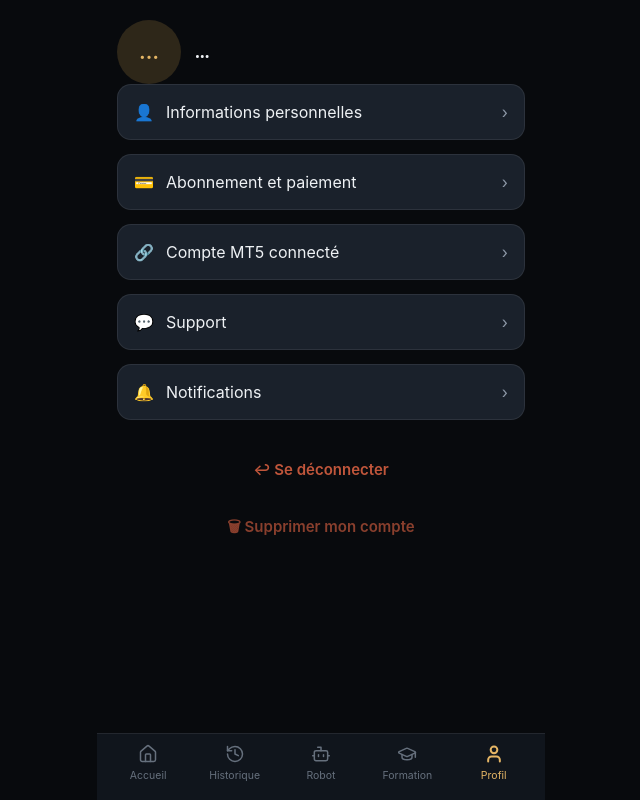
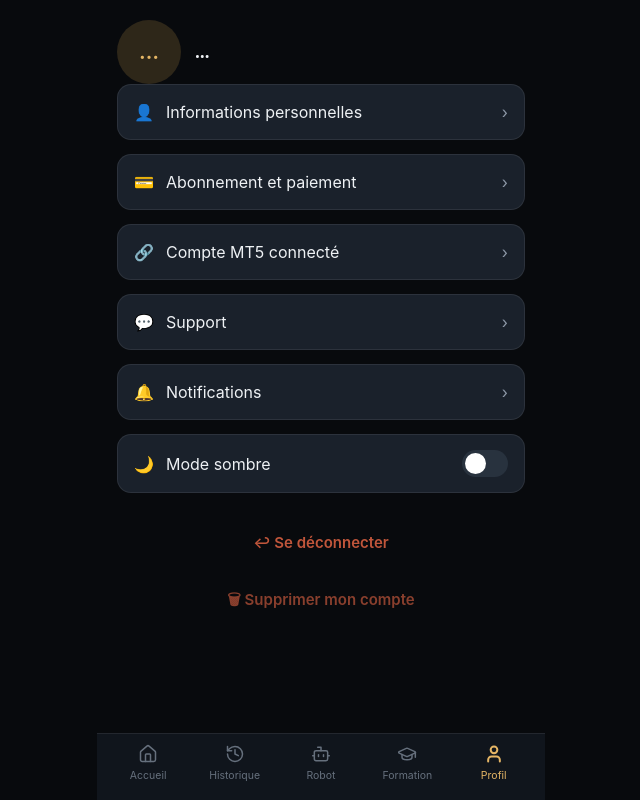
Before and after one commit to Phrayca/lotabot-frontend, a Next.js app: page /profil in a window 1280 px wide. Shown: the whole page, without its empty margins (319-959 px from the left). Built offline with nearby package versions, Linux system fonts and the light colour scheme; no server answers; sample sign-in values are in the browser's storage.

Commit message:
Mode clair/sombre, correction couleur inexistante

```diff
--- a/app/globals.css
+++ b/app/globals.css
@@ -4,10 +4,55 @@
 
 @import url('https://fonts.googleapis.com/css2?family=Sora:wght@500;600;700;800&family=Inter:wght@400;500;600;700&display=swap');
 
-html, body {
-  background: #080a0d;
-  color: #eef1f4;
+/* Palette sombre (valeurs d'origine de l'app, inchangees) */
+:root {
+  --color-bg: #10151c;
+  --color-frame: #0b0f14;
+  --color-surface: #1a212b;
+  --color-surface2: #212a35;
+  --color-surface3: #28323e;
+  --color-border: rgba(255, 255, 255, 0.08);
+  --color-ink: #eef1f4;
+  --color-dim: #8e99a8;
+  --color-dimmer: #66707d;
+  --color-gold: #c99a4b;
+  --color-goldbright: #e4b565;
+  --color-green: #3fa873;
+  --color-greenbg: rgba(63, 168, 115, 0.12);
+  --color-red: #c0563b;
+  --color-redbg: rgba(192, 86, 59, 0.12);
+  /* Fond de la page derriere le cadre mobile (max-w-md) : plus sombre que --color-bg,
+     c'etait deja le cas avant, garde ici sous son propre nom plutot que confondu avec "bg". */
+  --html-bg: #080a0d;
+}
+
+/* Palette claire, meme structure, tons chauds assortis a l'accent dore existant plutot
+   qu'un blanc/gris neutre generique. */
+[data-theme="light"] {
+  --color-bg: #f7f4ee;
+  --color-frame: #ffffff;
+  --color-surface: #ffffff;
+  --color-surface2: #f1ede4;
+  --color-surface3: #e7e0d2;
+  --color-border: rgba(20, 16, 8, 0.1);
+  --color-ink: #211c14;
+  --color-dim: #6b6152;
+  --color-dimmer: #948a7a;
+  --color-gold: #a9793a;
+  --color-goldbright: #92652f;
+  --color-green: #227351;
+  --color-greenbg: rgba(34, 115, 81, 0.12);
+  --color-red: #9c3f28;
+  --color-redbg: rgba(156, 63, 40, 0.1);
+  --html-bg: #efe9db;
+}
+
+html,
+body {
+  background: var(--html-bg);
+  color: var(--color-ink);
   font-family: 'Inter', system-ui, -apple-system, sans-serif;
+  transition: background-color 0.2s ease, color 0.2s ease;
 }
 
 .heading-font {
@@ -16,15 +61,15 @@ html, body {
 
 input[type=text], input[type=tel], input[type=email], input[type=password], input[type=number] {
   width: 100%;
-  background: #212a35;
-  border: 1px solid rgba(255,255,255,0.08);
-  color: #eef1f4;
+  background: var(--color-surface2);
+  border: 1px solid var(--color-border);
+  color: var(--color-ink);
   padding: 13px 14px;
   border-radius: 14px;
   font-size: 15px;
   font-family: inherit;
 }
 input:focus {
-  outline: 2px solid #c99a4b;
+  outline: 2px solid var(--color-goldbright);
   outline-offset: 1px;
 }
--- a/app/layout.tsx
+++ b/app/layout.tsx
@@ -1,17 +1,36 @@
 import type { Metadata } from "next";
 import "./globals.css";
 import ToastProvider from "@/components/Toast";
+import ThemeProvider from "@/components/ThemeProvider";
 
 export const metadata: Metadata = {
   title: "Lotabot",
   description: "Ton robot de trading, à ta poche",
 };
 
+// Applique la preference de theme enregistree AVANT le premier rendu, pour eviter un
+// flash de mauvais theme au chargement de la page (le mode sombre reste la valeur par
+// defaut tant que rien n'est enregistre : on ne touche a rien dans ce cas).
+const THEME_INIT_SCRIPT = `
+(function () {
+  try {
+    if (window.localStorage.getItem("lotabot_theme") === "light") {
+      document.documentElement.setAttribute("data-theme", "light");
+    }
+  } catch (e) {}
+})();
+`;
+
 export default function RootLayout({ children }: { children: React.ReactNode }) {
   return (
     <html lang="fr">
+      <head>
+        <script dangerouslySetInnerHTML={{ __html: THEME_INIT_SCRIPT }} />
+      </head>
       <body>
-        <ToastProvider>{children}</ToastProvider>
+        <ThemeProvider>
+          <ToastProvider>{children}</ToastProvider>
+        </ThemeProvider>
       </body>
     </html>
   );
--- a/app/mt5-connect/page.tsx
+++ b/app/mt5-connect/page.tsx
@@ -103,8 +103,8 @@ export default function MT5ConnectPage() {
       <div className="bg-surface border border-border rounded-md2 px-4 py-3.5 mb-5 flex items-start gap-2.5">
         <span className="text-[15px] flex-none">💵</span>
         <p className="text-[12.5px] text-dim leading-relaxed m-0">
-          Capital minimum accepté : <strong className="text-fg">100 $</strong>. En dessous d'environ{" "}
-          <strong className="text-fg">600 $</strong>, le lot minimum imposé par les courtiers pèse plus
+          Capital minimum accepté : <strong className="text-ink">100 $</strong>. En dessous d'environ{" "}
+          <strong className="text-ink">600 $</strong>, le lot minimum imposé par les courtiers pèse plus
           lourd dans le risque par trade — c'est expliqué dans l'avertissement sur les risques que tu as
           accepté.
         </p>
@@ -135,7 +135,7 @@ export default function MT5ConnectPage() {
               </div>
               <div className="flex justify-between items-center text-[12px]">
                 <span className="text-dim">Serveur</span>
-                <span className="font-mono font-semibold text-fg">JustMarkets-Demo</span>
+                <span className="font-mono font-semibold text-ink">JustMarkets-Demo</span>
               </div>
             </div>
             <button
--- a/app/profil/page.tsx
+++ b/app/profil/page.tsx
@@ -3,8 +3,9 @@ import { useEffect, useState } from "react";
 import { useRouter } from "next/navigation";
 import { api, setToken } from "@/lib/api";
 import AppShell from "@/components/AppShell";
-import { RowItem, Button } from "@/components/ui";
+import { RowItem, Button, Switch } from "@/components/ui";
 import { useToast } from "@/components/Toast";
+import { useTheme } from "@/components/ThemeProvider";
 
 type Profile = {
   fullName: string;
@@ -32,6 +33,7 @@ const STATUS_LABEL: Record<string, string> = {
 export default function ProfilPage() {
   const router = useRouter();
   const toast = useToast();
+  const { theme, toggleTheme } = useTheme();
   const [p, setP] = useState<Profile | null>(null);
   const [supportUnread, setSupportUnread] = useState(0);
   const [showDeleteConfirm, setShowDeleteConfirm] = useState(false);
@@ -121,6 +123,13 @@ export default function ProfilPage() {
             </div>
             <span className="text-dim">›</span>
           </RowItem>
+          <div className="flex items-center justify-between bg-surface border border-border rounded-md2 px-4 py-[15px]">
+            <div className="flex items-center gap-3">
+              <span>{theme === "dark" ? "🌙" : "☀️"}</span>
+              <span>Mode {theme === "dark" ? "sombre" : "clair"}</span>
+            </div>
+            <Switch on={theme === "light"} onClick={toggleTheme} />
+          </div>
         </div>
         <Button variant="dangerText" onClick={logout} className="mt-6 text-left justify-start">
           ↩ Se déconnecter
--- a/app/profil/support/[id]/page.tsx
+++ b/app/profil/support/[id]/page.tsx
@@ -135,7 +135,7 @@ export default function SupportThreadPage() {
           <div key={m.id} className={`flex ${m.senderType === "client" ? "justify-end" : "justify-start"}`}>
             <div
               className={`max-w-[80%] rounded-md2 px-3.5 py-2.5 text-[13.5px] leading-relaxed ${
-                m.senderType === "client" ? "bg-[rgba(201,154,75,0.15)] text-fg" : "bg-surface border border-border"
+                m.senderType === "client" ? "bg-[rgba(201,154,75,0.15)] text-ink" : "bg-surface border border-border"
               }`}
             >
               {m.attachmentData && m.attachmentIsImage && (
--- /dev/null
+++ b/components/ThemeProvider.tsx
@@ -0,0 +1,48 @@
+"use client";
+import { createContext, useContext, useEffect, useState } from "react";
+
+type Theme = "dark" | "light";
+
+const STORAGE_KEY = "lotabot_theme";
+
+const ThemeContext = createContext<{ theme: Theme; toggleTheme: () => void }>({
+  theme: "dark",
+  toggleTheme: () => {},
+});
+
+export default function ThemeProvider({ children }: { children: React.ReactNode }) {
+  // "dark" par defaut : c'est deja ce que tout le monde voit aujourd'hui. Un petit script,
+  // dans layout.tsx, applique la preference enregistree AVANT le premier rendu (pour eviter
+  // un flash de mauvais theme) ; cet effet se contente de synchroniser l'etat React derriere.
+  const [theme, setTheme] = useState<Theme>("dark");
+
+  useEffect(() => {
+    const stored = window.localStorage.getItem(STORAGE_KEY);
+    if (stored === "light" || stored === "dark") {
+      setTheme(stored);
+    }
+  }, []);
+
+  function toggleTheme() {
+    setTheme((prev) => {
+      const next: Theme = prev === "dark" ? "light" : "dark";
+      try {
+        window.localStorage.setItem(STORAGE_KEY, next);
+      } catch {
+        // stockage indisponible (navigation privee, etc.) : le choix ne persiste pas, tant pis
+      }
+      if (next === "light") {
+        document.documentElement.setAttribute("data-theme", "light");
+      } else {
+        document.documentElement.removeAttribute("data-theme");
+      }
+      return next;
+    });
+  }
+
+  return <ThemeContext.Provider value={{ theme, toggleTheme }}>{children}</ThemeContext.Provider>;
+}
+
+export function useTheme() {
+  return useContext(ThemeContext);
+}
--- a/tailwind.config.js
+++ b/tailwind.config.js
@@ -4,21 +4,25 @@ module.exports = {
   theme: {
     extend: {
       colors: {
-        bg: "#10151c",
-        frame: "#0b0f14",
-        surface: "#1a212b",
-        surface2: "#212a35",
-        surface3: "#28323e",
-        border: "rgba(255,255,255,0.08)",
-        ink: "#eef1f4",
-        dim: "#8e99a8",
-        dimmer: "#66707d",
-        gold: "#c99a4b",
-        goldbright: "#e4b565",
-        green: "#3fa873",
-        greenbg: "rgba(63,168,115,0.12)",
-        red: "#c0563b",
-        redbg: "rgba(192,86,59,0.12)",
+        // Les couleurs pointent maintenant vers des variables CSS (definies dans
+        // globals.css, avec un jeu de valeurs pour le mode sombre et un pour le mode clair)
+        // au lieu de couleurs fixes : la meme classe Tailwind (bg-bg, text-dim, etc.)
+        // suit donc automatiquement le theme choisi, sans rien changer nulle part ailleurs.
+        bg: "var(--color-bg)",
+        frame: "var(--color-frame)",
+        surface: "var(--color-surface)",
+        surface2: "var(--color-surface2)",
+        surface3: "var(--color-surface3)",
+        border: "var(--color-border)",
+        ink: "var(--color-ink)",
+        dim: "var(--color-dim)",
+        dimmer: "var(--color-dimmer)",
+        gold: "var(--color-gold)",
+        goldbright: "var(--color-goldbright)",
+        green: "var(--color-green)",
+        greenbg: "var(--color-greenbg)",
+        red: "var(--color-red)",
+        redbg: "var(--color-redbg)",
       },
       fontFamily: {
         heading: ["Sora", "system-ui", "sans-serif"],
```
